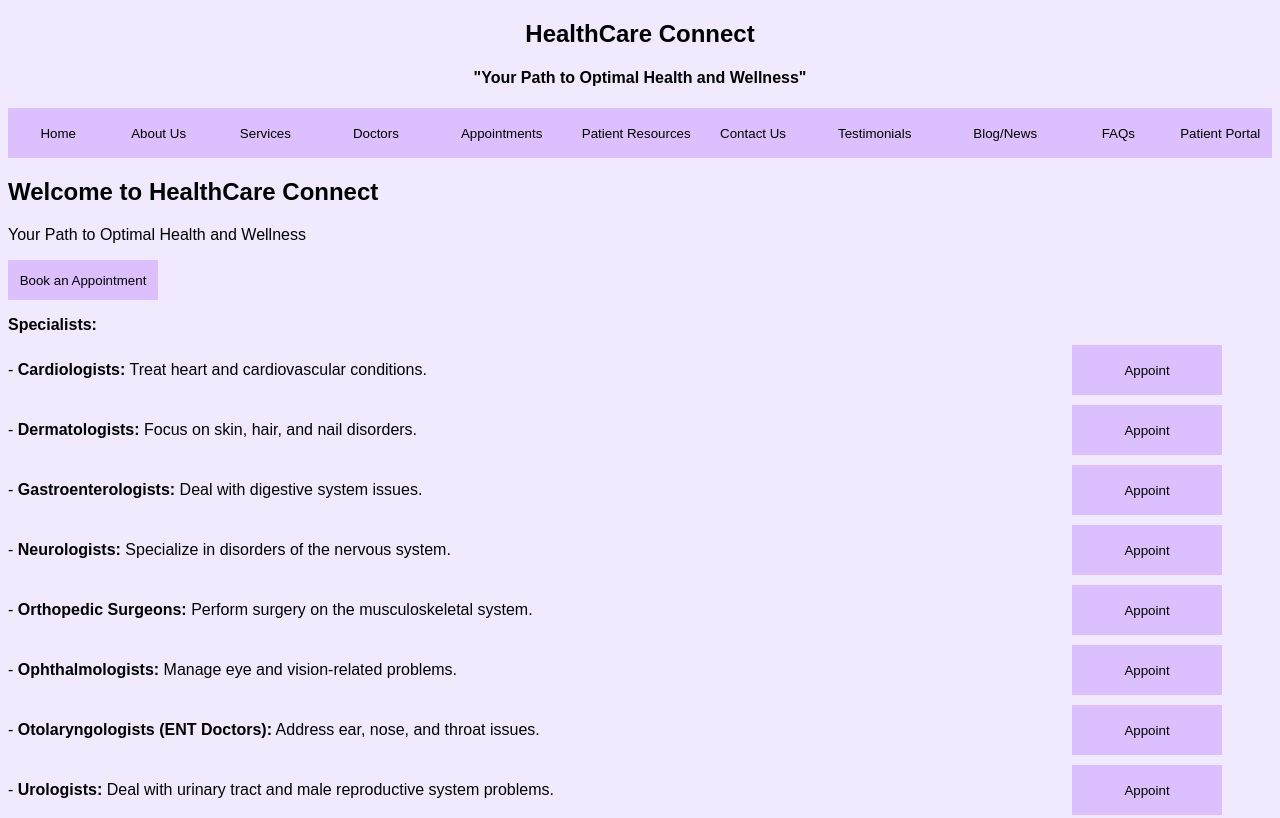
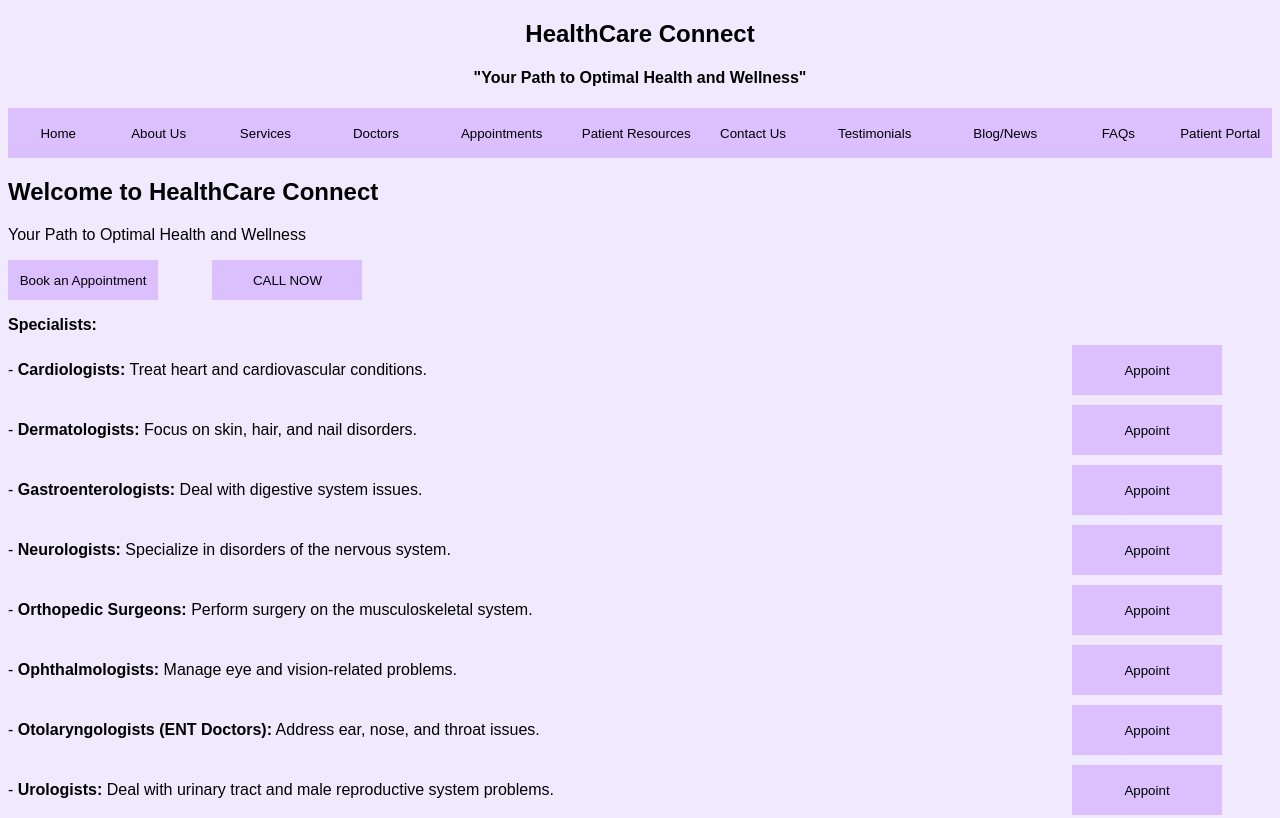
Before and after one commit to RudreshRaj001/OPD-WEBSITE, a plain HTML site: page index.html in a window 1280 px wide. Shown: the top 818 px of the page. Drawn offline with Linux system fonts and the light colour scheme.

Commit message:
Call Now

```diff
--- a/index.html
+++ b/index.html
@@ -35,6 +35,7 @@
         <h1>Welcome to HealthCare Connect</h1>
         <p>Your Path to Optimal Health and Wellness</p>
         <button class="cta-button">Book an Appointment</button>
+        <button class="cta-button">CALL NOW</button>
     </div>
 </section>
 
```
